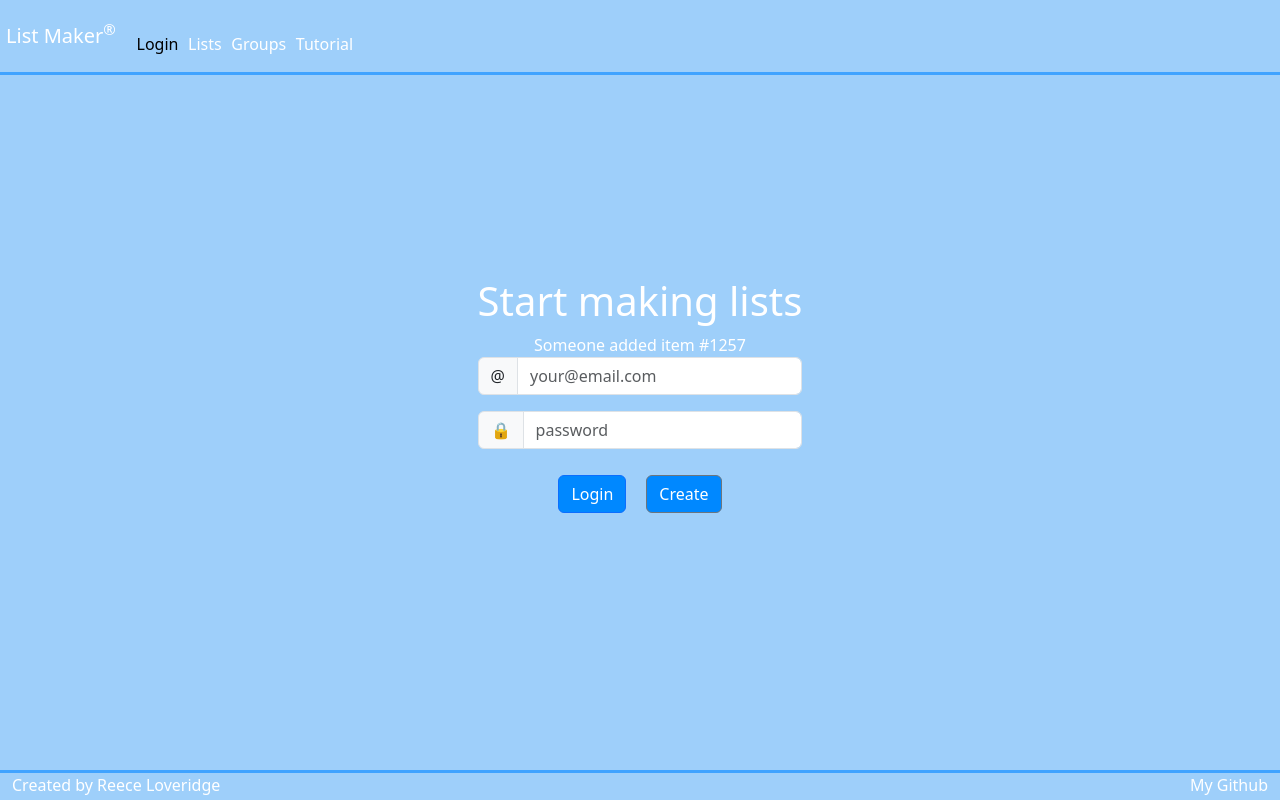
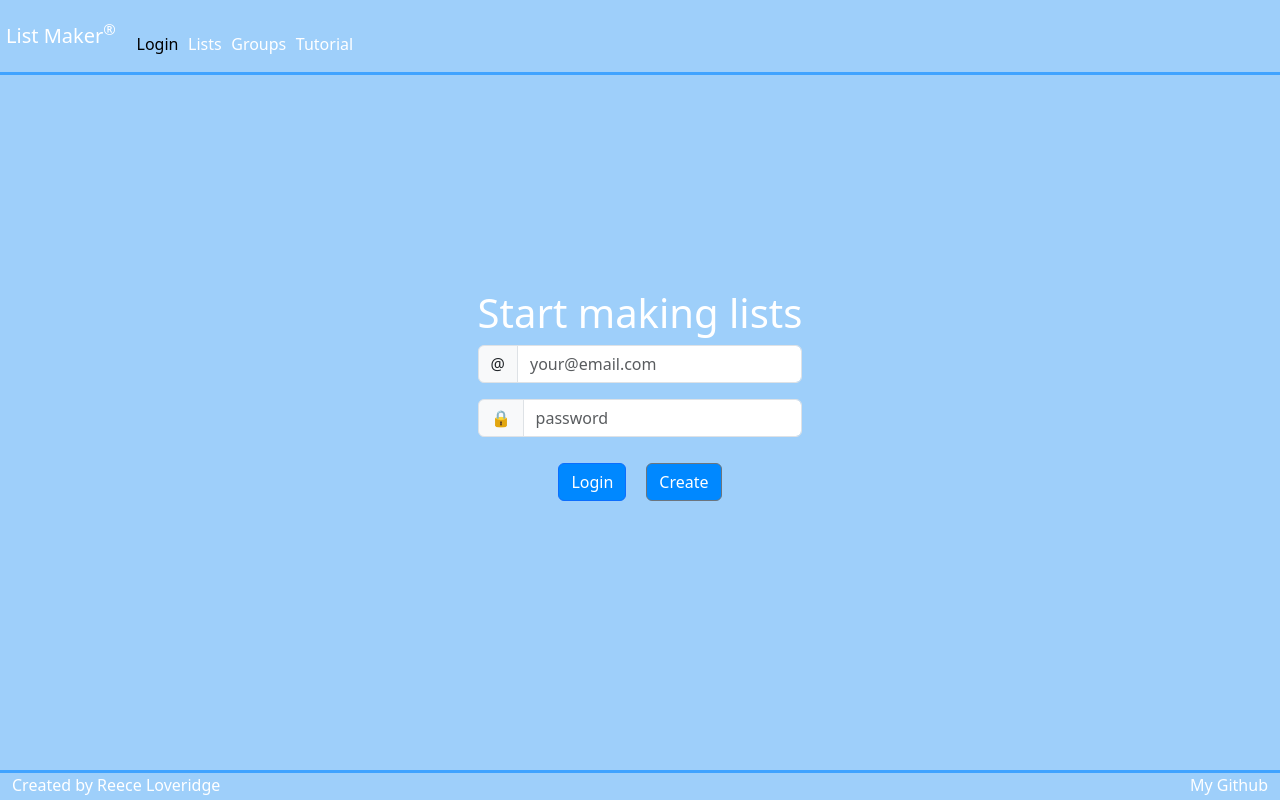
Before and after one commit to reecegeese/startup, a React (Vite) app: page /login in a window 1280 px wide. Built offline with nearby package versions, Linux system fonts and the light colour scheme.

Commit message:
finished reactivity for login button

```diff
--- a/src/login/emailCollector.jsx
+++ b/src/login/emailCollector.jsx
@@ -1,12 +1,10 @@
 import React from "react";
-
 import { Event, Notifier } from "./notifier";
 import "./login.css";
 
 export function EmailCollector(props) {
-  const userName = props.username;
-
   const [events, setEvent] = React.useState([]);
+  const [messages, setMessages] = React.useState([]);
 
   React.useEffect(() => {
     Notifier.addHandler(handleEvent);
@@ -31,7 +29,7 @@ export function EmailCollector(props) {
     for (const [i, event] of events.entries()) {
       let message = "unknown";
       if (event.type === Event.End) {
-        message = ` added item #${event.value.item}`;
+        message = ` have logged in`;
       }
 
       messageArray.push(
@@ -46,13 +44,24 @@ export function EmailCollector(props) {
     return messageArray;
   }
 
+  function handleLoginClick(e) {
+    console.log("You have logged in");
+    const container = document.getElementById("immediate-message");
+    if (container) {
+      const msg = document.createElement("div");
+      msg.innerText = "You have logged in";
+      container.appendChild(msg);
+    }
+    const messages = createMessageArray();
+    setMessages(messages);
+  }
+
   return (
     <main className="container-fluid text-center pt-5 pb-5">
       <div className="justify-content-center">
         <h1>Start making lists</h1>
-        <span className="contributor-name">{userName}</span>
-        <div id="contributor-messages">{createMessageArray()}</div>
-        <form method="get" action="play.html">
+        <div id="immediate-message"></div>
+        <form>
           <div className="input-group mb-3">
             <span className="input-group-text">@</span>
             <input
@@ -69,7 +78,12 @@ export function EmailCollector(props) {
               placeholder="password"
             />
           </div>
-          <button type="submit" className="btn btn-primary" id="login_button">
+          <button
+            type="button"
+            className="btn btn-primary"
+            id="login_button"
+            onClick={handleLoginClick}
+          >
             Login
           </button>
           <button
--- a/src/login/notifier.js
+++ b/src/login/notifier.js
@@ -19,7 +19,7 @@ class EventNotifier {
     setInterval(() => {
       const item = Math.floor(Math.random() * 3000);
       const date = new Date().toLocaleDateString();
-      const userName = "Someone";
+      const userName = "You";
       this.broadcastEvent(userName, Event.End, {
         name: userName,
         item: item,
```
